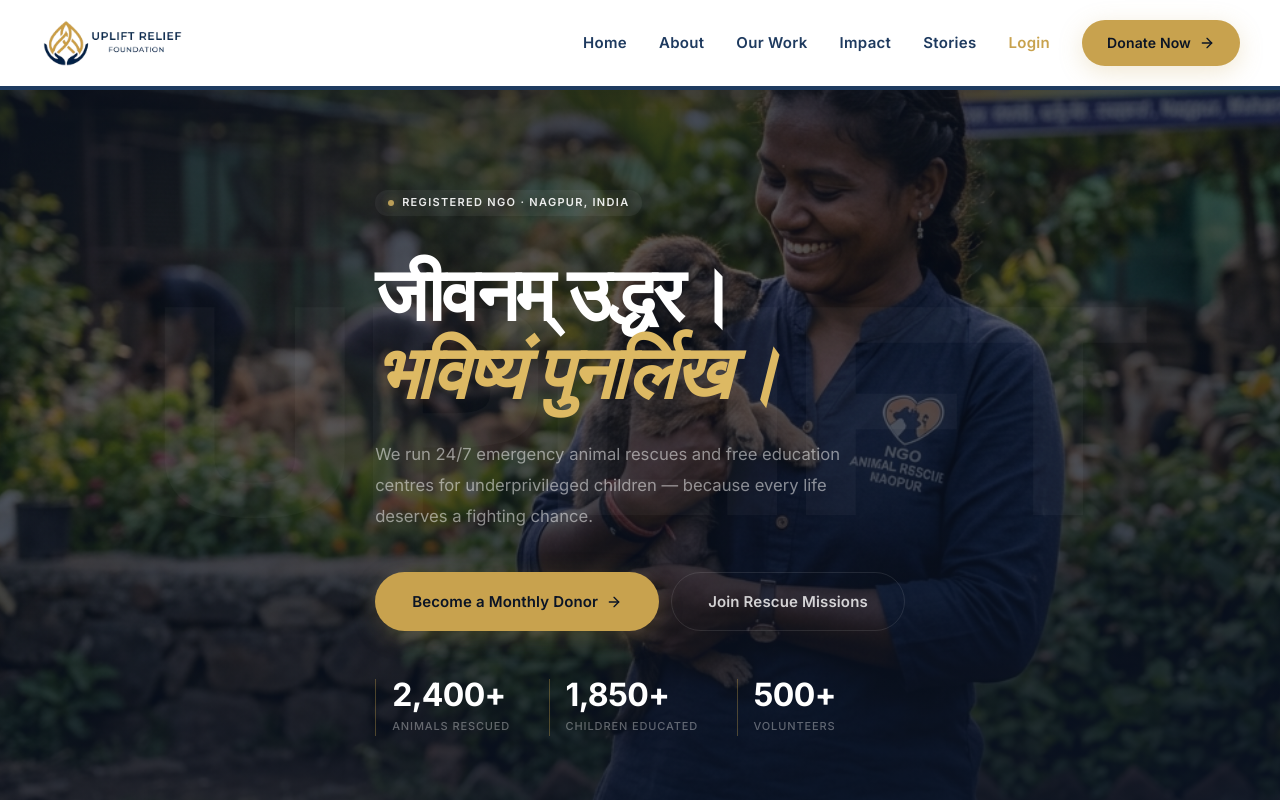
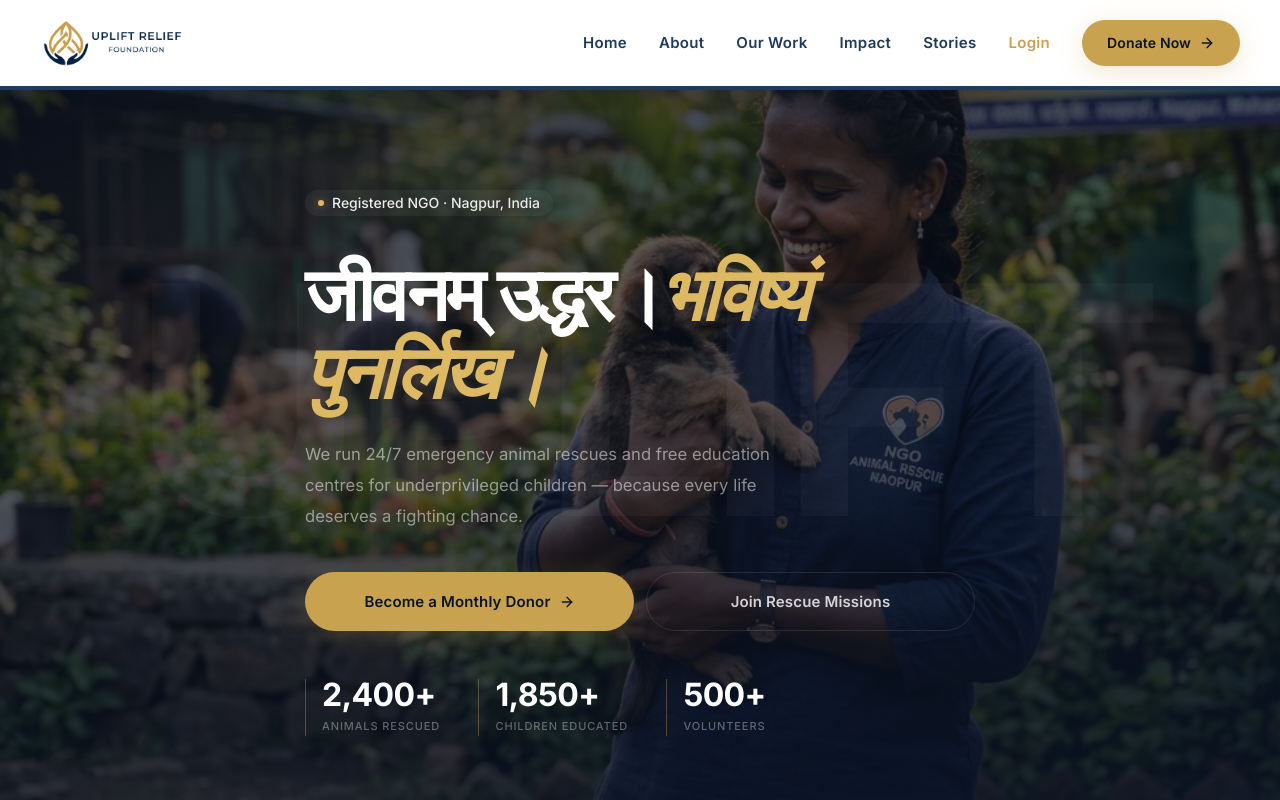
Before and after one commit to Upliftrelieffoundation/Uplift-Relief-Foundation, a Next.js app: page / in a window 1280 px wide. Shown: the top 800 px of the page. Built offline with nearby package versions, Linux system fonts and the light colour scheme; no server answers.

Commit message:
refactor: CTA, Hero, Footer UI

```diff
--- a/app/Components/Home/CTA.tsx
+++ b/app/Components/Home/CTA.tsx
@@ -30,9 +30,9 @@ export default function CtaSection() {
               Become a Monthly Donor <ArrowRight />
             </Link>
             <Link href="/donate" className="btn btn-ghost">
-              Save an Injured Animal Today
+              Save an Injured Animal Today <ArrowRight/>
             </Link>
-            <div className="flex items-center gap-1.5 text-type-3 text-[0.75rem] font-medium mt-1">
+            <div className="flex items-center justify-between gap-1.5 text-gray-500 text-[0.75rem] font-medium mt-1">
               <Lock />
               100% Secure · 80G Tax Exempt · Cancel Anytime
             </div>
--- a/app/Components/Home/Hero.tsx
+++ b/app/Components/Home/Hero.tsx
@@ -1,61 +1,94 @@
-import { Badge } from "@/components/ui/badge";
 import Image from "next/image";
 import Link from "next/link";
+import { ArrowRight } from "lucide-react";
 
-import { ArrowRight } from "lucide-react";
+import { Badge } from "@/components/ui/badge";
+
 export default function HeroSection() {
   return (
-    <header className="hero">
-      <div className="hero-watermark">UPLIFT</div>
+    <header className="relative flex min-h-screen items-end overflow-hidden bg-[#0b1425] pt-[76px] before:absolute before:inset-0 before:z-[1] before:content-[''] before:[background:linear-gradient(170deg,rgba(11,20,37,0.7)_0%,rgba(11,20,37,0.3)_40%,rgba(11,20,37,0.8)_100%)]">
+      <div className="pointer-events-none absolute top-1/2 left-1/2 z-[1] -translate-x-1/2 -translate-y-1/2 whitespace-nowrap font-bold leading-none tracking-[-0.05em] text-[25vw] text-white/[0.03]">
+        UPLIFT
+      </div>
+
       <Image
         src="/images/hero_split.png"
         alt="Volunteer rescuing a street dog in Nagpur"
-        className="hero-bg"
         width={1920}
         height={1080}
         priority
+        className="absolute inset-0 h-full w-full scale-105 object-cover opacity-65 brightness-75 saturate-105"
       />
-      <div className="wrap hero-wrap">
-        <div className="hero-badge">
-          {/* <span className="dot"></span>
-          <span>Registered NGO · Nagpur, India</span> */}
-          <Badge variant={"default"} className="gap-2 p-3! bg-white/5 text-sm">
-            <span className="dot" />
+
+      <div className="relative z-[2] mx-auto max-w-[1260px] px-[clamp(1.5rem,5%,3.5rem)] pt-0 pb-[clamp(4rem,8vh,7rem)]">
+        <div className="mb-10">
+          <Badge
+            variant="default"
+            className="gap-2 bg-white/5 p-3 text-sm"
+          >
+            <span className="h-1.5 w-1.5 rounded-full bg-[#ddb963] shadow-[0_0_8px_rgba(221,185,99,0.5)]" />
             <span className="text-white/90">
               Registered NGO · Nagpur, India
             </span>
           </Badge>
         </div>
-        <h1 className="hero-h1">
+
+        <div className="max-w-[670px]">
+          <h1 className="mb-7 text-white">
             जीवनम् उद्धर।
-          <br />
             <em>भविष्यं पुनर्लिख।</em>
           </h1>
-        <p className="hero-sub">
+
+          <p className="mb-10 max-w-[480px] text-[clamp(0.9375rem,1.3vw,1.0625rem)] leading-[1.85] text-white/50">
             We run 24/7 emergency animal rescues and free education centres for
             underprivileged children — because every life deserves a fighting
             chance.
           </p>
-        <div className="hero-ctas">
-          <Link href="/donate" className="btn btn-gold btn-lg">
-            Become a Monthly Donor <ArrowRight />
+
+          <div className="mb-[clamp(3rem,6vh,5rem)] flex flex-row gap-3">
+            <Link
+              href="/donate"
+              className="btn btn-gold btn-lg w-full justify-center"
+            >
+              Become a Monthly Donor
+              <ArrowRight />
             </Link>
-          <Link href="/work" className="btn btn-ghost btn-lg">
+
+            <Link
+              href="/work"
+              className="btn btn-ghost btn-lg w-full justify-center"
+            >
               Join Rescue Missions
             </Link>
           </div>
-        <div className="hero-metrics">
-          <div className="hero-metric">
-            <strong>2,400+</strong>
-            <span>Animals Rescued</span>
+
+          <div className="flex flex-wrap gap-[clamp(1.5rem,3vw,3rem)]">
+            <div className="border-l border-[rgba(200,162,78,0.35)] pl-4">
+              <strong className="block text-[clamp(1.5rem,2.5vw,2rem)] leading-none font-bold tracking-[-0.02em] text-white">
+                2,400+
+              </strong>
+              <span className="mt-1.5 block text-[0.6875rem] font-medium uppercase tracking-[0.08em] text-white/35">
+                Animals Rescued
+              </span>
             </div>
-          <div className="hero-metric">
-            <strong>1,850+</strong>
-            <span>Children Educated</span>
+
+            <div className="border-l border-[rgba(200,162,78,0.35)] pl-4">
+              <strong className="block text-[clamp(1.5rem,2.5vw,2rem)] leading-none font-bold tracking-[-0.02em] text-white">
+                1,850+
+              </strong>
+              <span className="mt-1.5 block text-[0.6875rem] font-medium uppercase tracking-[0.08em] text-white/35">
+                Children Educated
+              </span>
             </div>
-          <div className="hero-metric">
-            <strong>500+</strong>
-            <span>Volunteers</span>
+
+            <div className="border-l border-[rgba(200,162,78,0.35)] pl-4">
+              <strong className="block text-[clamp(1.5rem,2.5vw,2rem)] leading-none font-bold tracking-[-0.02em] text-white">
+                500+
+              </strong>
+              <span className="mt-1.5 block text-[0.6875rem] font-medium uppercase tracking-[0.08em] text-white/35">
+                Volunteers
+              </span>
+            </div>
           </div>
         </div>
       </div>
--- a/app/globals.css
+++ b/app/globals.css
@@ -421,7 +421,7 @@
 	}
 
 	.hero-ctas {
-		@apply flex flex-col sm:flex-row gap-3;
+		@apply flex gap-3 flex-wrap;
 		margin-bottom: clamp(3rem, 6vh, 5rem);
 	}
 
@@ -1408,7 +1408,7 @@
 		}
 
 		.hero-ctas {
-			@apply flex-col;
+			@apply flex flex-row;
 		}
 
 		.hero-ctas .btn {
--- a/components/Footer.tsx
+++ b/components/Footer.tsx
@@ -1,7 +1,7 @@
 import Link from "next/link";
 import Image from "next/image";
 
-import { Mail, MapPin, Phone } from "lucide-react";
+import { Copyright, Mail, MapPin, Phone } from "lucide-react";
 import { BsInstagram, BsLinkedin, BsTwitterX } from "react-icons/bs";
 import { GrYoutube } from "react-icons/gr";
 export function Footer() {
@@ -15,13 +15,13 @@ export function Footer() {
               alt="Uplift Relief Foundation"
               width={160}
               height={44}
-              className="w-auto h-44"
+              className="w-auto h-22"
             />
             <p>
               A grassroots NGO rescuing street animals and educating
               underprivileged children across India. Nagpur since 2026.
             </p>
-            <div className="footer-trust">
+            <div className=" mt-5 p-4 bg-[rgba(255,255,255,0.03)] border border-line rounded-xl text-sm">
               <p>
                 Registered under the Societies Registration Act. Reg No:
                 MAH/564/2026/NAGPUR. Donations eligible for 80G tax exemption.
@@ -86,8 +86,8 @@ export function Footer() {
           </div>
         </div>
         <div className="footer-bottom">
-          <p>&copy; 2026 Uplift Relief Foundation. All rights reserved.</p>
-          <div className="socials">
+          <p className="flex items-center gap-2 text-gray-500"><Copyright size={18} /> 2026 Uplift Relief Foundation. All rights reserved.</p>
+          <div className="flex gap-5 justify-between items-center ">
             <a href="#" aria-label="Instagram">
               <BsInstagram />
             </a>
@@ -98,7 +98,7 @@ export function Footer() {
               <BsLinkedin />
             </a>
             <a href="#" aria-label="YouTube">
-              <GrYoutube size={40}/>
+              <GrYoutube size={30} />
             </a>
           </div>
         </div>
```
Lines whose indentation alone changed are shown as unchanged.
